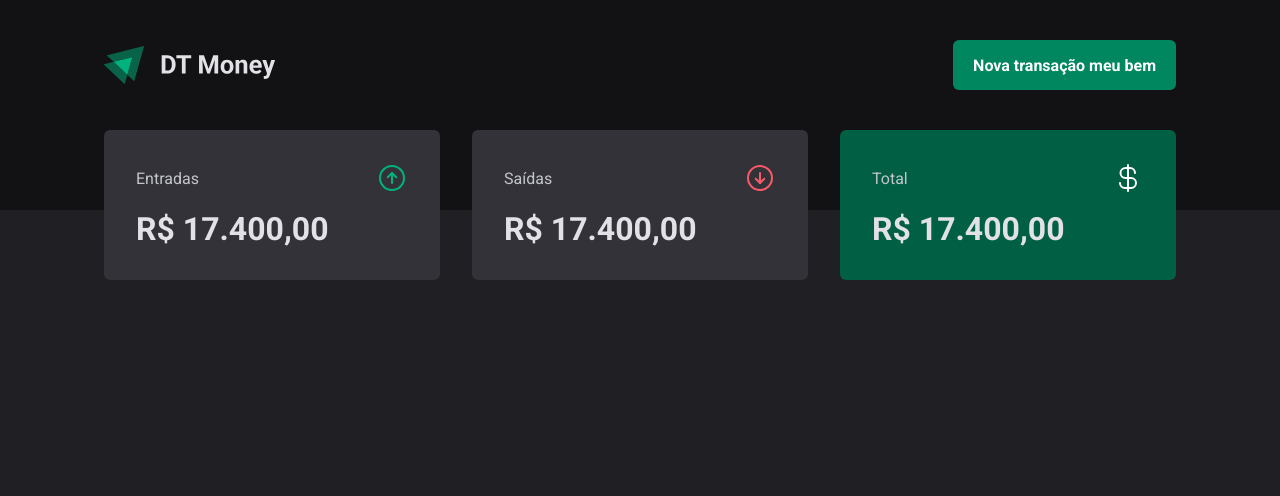
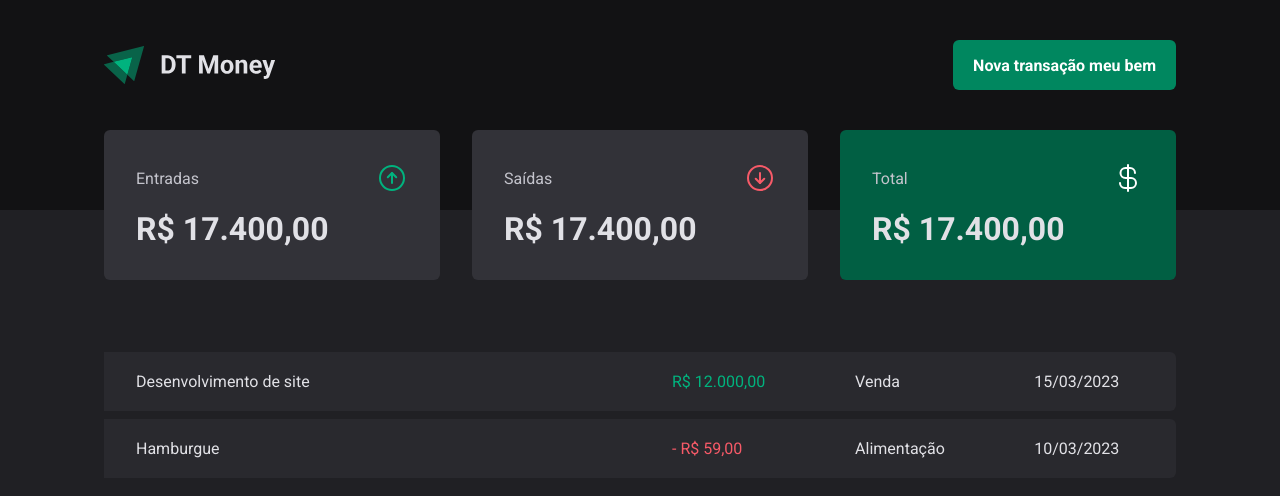
Before and after one commit to giovaniocan/dt-money, a React (Vite) app: page / in a window 1280 px wide. Shown: the top 496 px of the page. Built offline with nearby package versions, Linux system fonts and the light colour scheme.

Commit message:
css table from Transaction is ended

```diff
--- a/src/pages/transactions/index.tsx
+++ b/src/pages/transactions/index.tsx
@@ -1,11 +1,36 @@
 import { Header } from '../../components/Header'
 import { Summay } from '../../components/Summary'
+import {
+  PriceHighLight,
+  TransactionsContainer,
+  TransactionTable,
+} from './styles'
 
 export function Transaction() {
   return (
     <div>
       <Header />
       <Summay />
+      <TransactionsContainer>
+        <TransactionTable>
+          <tr>
+            <td width="50%">Desenvolvimento de site</td>
+            <td>
+              <PriceHighLight variante="income">R$ 12.000,00</PriceHighLight>
+            </td>
+            <td>Venda</td>
+            <td>15/03/2023</td>
+          </tr>
+          <tr>
+            <td width="50%">Hamburgue</td>
+            <td>
+              <PriceHighLight variante="outcome">- R$ 59,00</PriceHighLight>
+            </td>
+            <td>Alimentação</td>
+            <td>10/03/2023</td>
+          </tr>
+        </TransactionTable>
+      </TransactionsContainer>
     </div>
   )
 }
--- a/src/pages/transactions/styles.ts
+++ b/src/pages/transactions/styles.ts
@@ -0,0 +1,40 @@
+import styled from 'styled-components'
+
+export const TransactionsContainer = styled.main`
+  width: 100%;
+  max-width: 1120px;
+  margin: 4rem auto 0;
+  padding: 0 1.5rem;
+`
+
+export const TransactionTable = styled.table`
+  width: 100%;
+  border-collapse: separate;
+  border-spacing: 0 0.5rem; // essas duas linhas são quase como dar um gap entre as linhas, basicamente, mas como não da pra ter um gap, se usa isso
+  /*  margin-top: 1.5rem; */
+
+  td {
+    padding: 1.25rem 2rem;
+    background: ${(props) => props.theme['gray-700']};
+
+    &:firstchild {
+      // a primeira td de cada linha
+      border-top-left-radius: 6px;
+      border-bottom-left-radius: 6px;
+    }
+    &:last-child {
+      border-top-right-radius: 6px;
+      border-bottom-right-radius: 6px;
+    }
+  }
+`
+interface PriceHighLightProps {
+  variante: 'income' | 'outcome'
+}
+
+export const PriceHighLight = styled.span<PriceHighLightProps>`
+  color: ${(props) =>
+    props.variante === 'income'
+      ? props.theme['green-300']
+      : props.theme['red-300']};
+`
```
